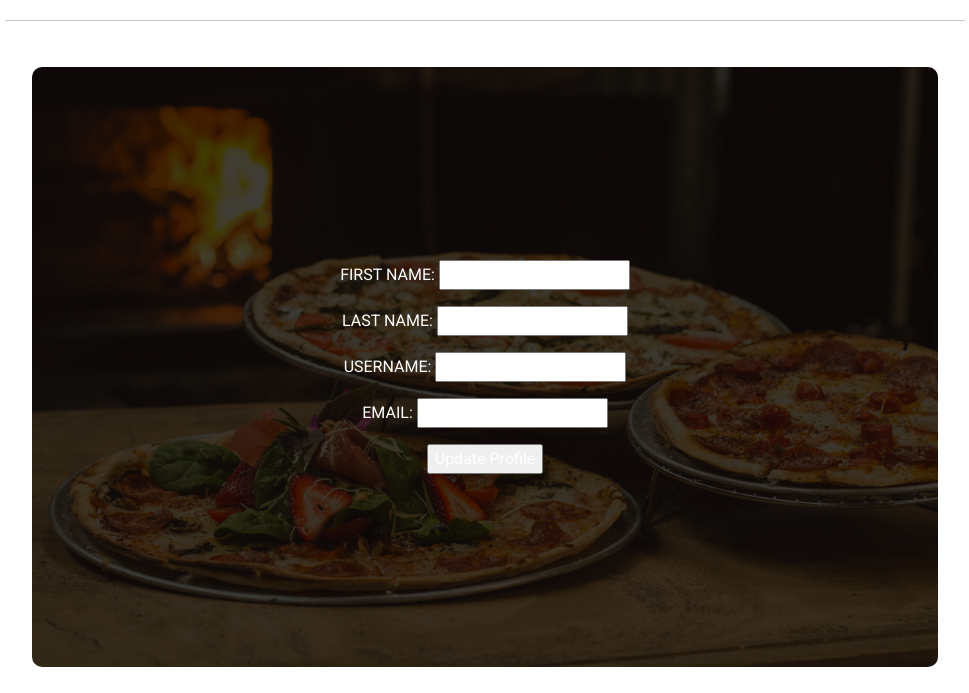
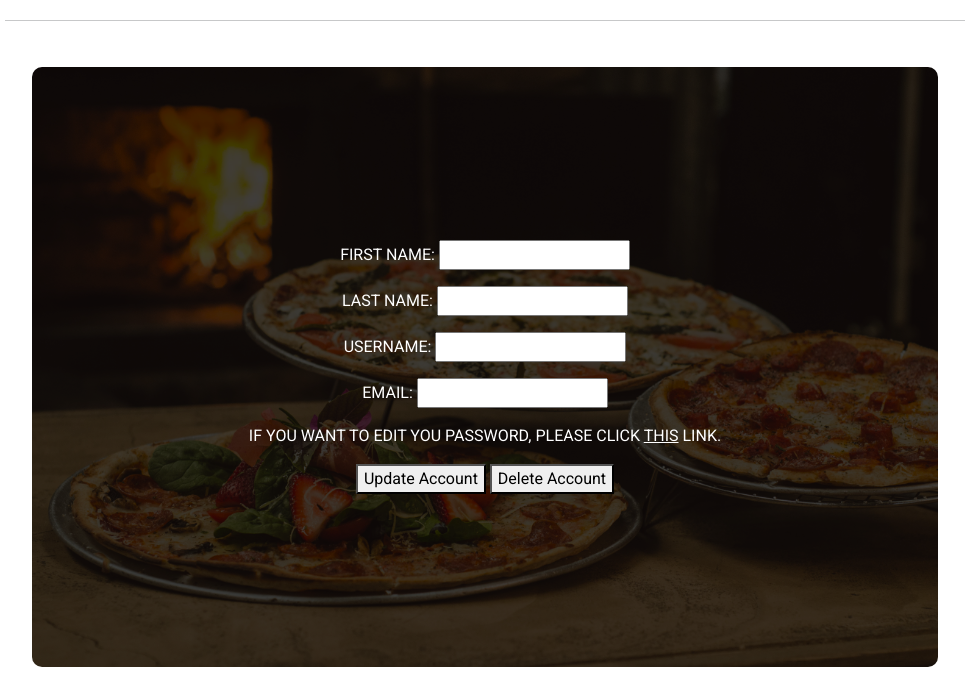
Before and after one commit to simonjellvert/pizzavagnen, a Django app: page /user/edit_profile/ in a window 1280 px wide. Shown: the part 292-985 px from the top of the page, without its empty margins (155-1124 px from the left). Run offline with Django 3.2, Linux system fonts and the light colour scheme; the visitor is signed in with stand-in values (Sample User, id 1); some libraries are stand-ins or nearby versions.

Commit message:
Create change password function

```diff
--- a/user/templates/user/account.html
+++ b/user/templates/user/account.html
@@ -15,32 +15,11 @@
                     <form method="post" action="{% url 'edit_profile' %}">
                         {% csrf_token %}
                         {{ form.as_p }}
-                        <input type="submit" value="Update Profile">
+                        <p>If you want to edit you password, please click <a href="{% url 'password_change' %}">this</a> link.</p>
+                        <button type="submit">Update Account</button>
+                        <button type="submit">Delete Account</button>
                     </form>
 
-
-
-                    <!-- <form method="post" action="{% url 'edit_profile' %}">
-                        {% csrf_token %}
-                        <label for="{{ user_form.first_name.id_for_label }}">First Name:</label>
-                        <input type="text" name="first_name" id="id_first_name" value="{{ user_form.instance.first_name }}">
-                        <br>
-
-                        <label for="{{ user_form.last_name.id_for_label }}">Last Name:</label>
-                        <input type="text" name="last_name" id="id_last_name" value="{{ user_form.last_name }}">
-                        <br>
-
-                        <label for="{{ user_form.username.id_for_label }}">Username:</label>
-                        <input type="text" name="username" id="id_email" value="{{ user_form.username }}">
-                        <br>
-
-                        <label for="{{ user_form.email.id_for_label }}">Email</label>
-                        <input type="text" name="email" id="id_email" value="{{ user_form.email }}">
-                        <br>
-
-
-                        <input type="submit" value="Update Profile">
-                    </form> -->
                 </div>
             </div>
         </div>
--- a/user/urls.py
+++ b/user/urls.py
@@ -1,10 +1,11 @@
 from django.urls import path
 from .views import register, user_view, edit_profile, CustomPasswordChangeView
-from django.contrib.auth.views import LoginView
+from django.contrib.auth.views import LoginView, PasswordChangeView
 
 
 urlpatterns = [
     path('register/', register, name='register'),
     # path('user_view/', user_view, name='user_view'),
     path('edit_profile/', edit_profile, name='edit_profile'),
+    path('change-password/', CustomPasswordChangeView.as_view(), name='password_change'),
 ]
--- a/user/views.py
+++ b/user/views.py
@@ -1,11 +1,12 @@
 from django.shortcuts import render, redirect
 from django.contrib.auth.forms import UserCreationForm
 from django.contrib.auth.views import PasswordChangeView
-from .forms import SignUpForm, EditUserForm
-from .models import User
+from django.views import View
 from django.contrib.auth.decorators import login_required
 from django.contrib import messages
 from django.urls import reverse_lazy
+from .forms import SignUpForm, EditUserForm
+from .models import User
 
 
 def register(request):
@@ -44,4 +45,18 @@ def edit_profile(request):
 
 class CustomPasswordChangeView(PasswordChangeView):
     template_name = 'account/password_change.html'
-    success_url = reverse_lazy('edit_profile')
+
+
+@login_required
+class DeleteProfileView(View):
+    """
+    Deletes user
+    """
+    def post(self, request, *args, **kwargs):
+        user = request.user
+
+        if request.method == 'POST':
+            user.delete()
+            messages.success(request, 'Account deleted!')
+
+        return redirect('home')
```
